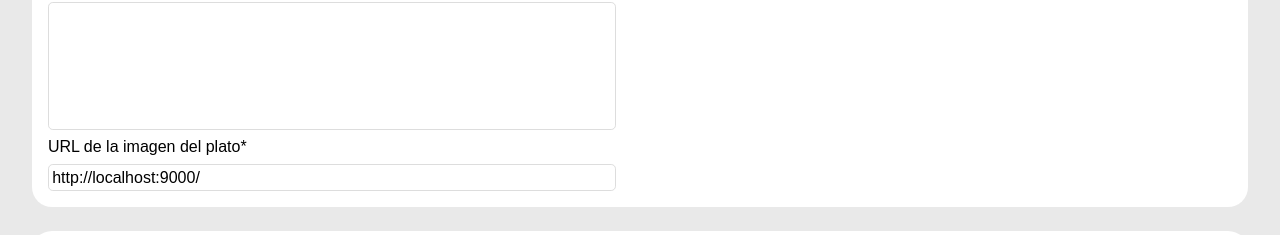
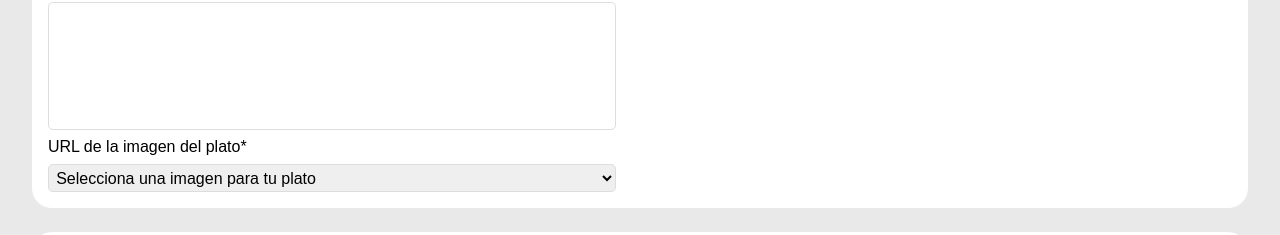
Before and after one commit to joanavarro23/svelte-algo-que-pedir, a SvelteKit app: page /plato in a window 1280 px wide. Shown: the part 257-492 px from the top of the page. Built offline with nearby package versions, Linux system fonts and the light colour scheme; a web font is replaced by a local one.

Commit message:
se manejan imagenes que vienen del back. se usan con un select en el page

```diff
--- /dev/null
+++ b/src/lib/utils/imagenesPlato.ts
@@ -0,0 +1,10 @@
+export const opcionesImagen: { value: string, label: string }[] = [
+  { value: 'alitas-picantes.png', label: 'Alitas Picantes' },
+  { value: 'ensalada-huerta.png', label: 'Ensalada Veggie' },
+  { value: 'hamburguesa-con-queso.png', label: 'Hamburguesa Completa' },
+  { value: 'pasta-cremosa.png', label: 'Pasta Cremosa' },
+  { value: 'pastel-chocolate.png', label: 'Pastel de Chocolate' },
+  { value: 'pescado-papas-fritas.png', label: 'Pescado con Fritas' },
+  { value: 'pizza-vegetariana.png', label: 'Pizza Vegetariana' },
+  { value: 'plato-nuevo.jpg', label: 'Plato Genérico' },
+]
--- a/src/routes/(app)/plato/[[id]]/+page.svelte
+++ b/src/routes/(app)/plato/[[id]]/+page.svelte
@@ -1,8 +1,10 @@
 <script lang="ts">
   import './editar-plato.css'
   import { goto } from '$app/navigation'
+  import type { Plato } from '$lib/types'
+  import { Ingrediente } from '$lib/models/ingrediente.svelte'
   import { platosService } from '$lib/services/platoService'
-  import { Ingrediente } from '$lib/models/ingrediente.svelte'
+  import { opcionesImagen } from '$lib/utils/imagenesPlato'
   import plus from '$lib/assets/plus-circle.svg'
 
   // Componentes
@@ -18,7 +20,6 @@
   import ModalIngredientes from '$lib/utils/modales/ListaIngredientes/ModalIngredientes.svelte'
   import { showToast } from '$lib/utils/toasts/toasts'
   import { showError } from '$lib/utils/errorHandler'
-  import type { Plato } from '$lib/types'
 
   // Recibo la carga del plato segun corresponda
   let { data } = $props()
@@ -27,6 +28,15 @@
   // Estado local para deshabilitar botones
   let guardando = $state(false)
   let modalAbierto = $state(false)
+
+  // Effect y variable para manejar archivo
+  let imagenSeleccionada = $state(plato.imagenUrl.split('/').pop())
+
+  $effect(() => {
+    if (imagenSeleccionada) {
+      plato.imagenUrl = `/images/${imagenSeleccionada}`
+    }
+  })
 
   // Dinamismo para el titulo y el texto del boton primario
   const titulo = $derived( nuevoPlato ? 'Agregar nuevo plato' : `Editar Plato: ${plato?.nombre}` )
@@ -87,14 +97,16 @@
         data-testid="titulo" nombre_label="Nombre del plato*" type="text" id="nombre"
         bind:value={plato.nombre} maxlength={30} placeholder="Ej: Hamburguesa completa con cheddar"
       />
-      <ValidadorMensaje elemento={plato} atributo="titulo" />
+      <ValidadorMensaje elemento={plato} atributo="nombre" />
 
       <Textarea data-testid="descripcion" id="descripcion" nombre_label="Descripcion*" textarea={true} bind:value={plato.descripcion} />
       <ValidadorMensaje elemento={plato} atributo="descripcion" />
 
-      <!-- <Input data-testid="imagen" nombre_label="URL de la imagen del plato*" type="file" id="imagen"
-            accept="image/jpeg,image/jpg,image/png" bind:value={data.plato.imagen}/> -->
-      <Input data-testid="imagen" nombre_label="URL de la imagen del plato*" type="text" id="imagen" bind:value={plato.imagenUrlCompleta} />
+      <!-- Imagen cargada como select, son brindadas desde el back -->
+       <Textarea data-testid="imagen" nombre_label="URL de la imagen del plato*" id="imagen" select={true}
+        options={[{value: '', label: 'Selecciona una imagen para tu plato'}, ...opcionesImagen]}
+        bind:value={imagenSeleccionada}
+       />
       <ValidadorMensaje elemento={plato} atributo="imagen" />
     </form>
 
```
